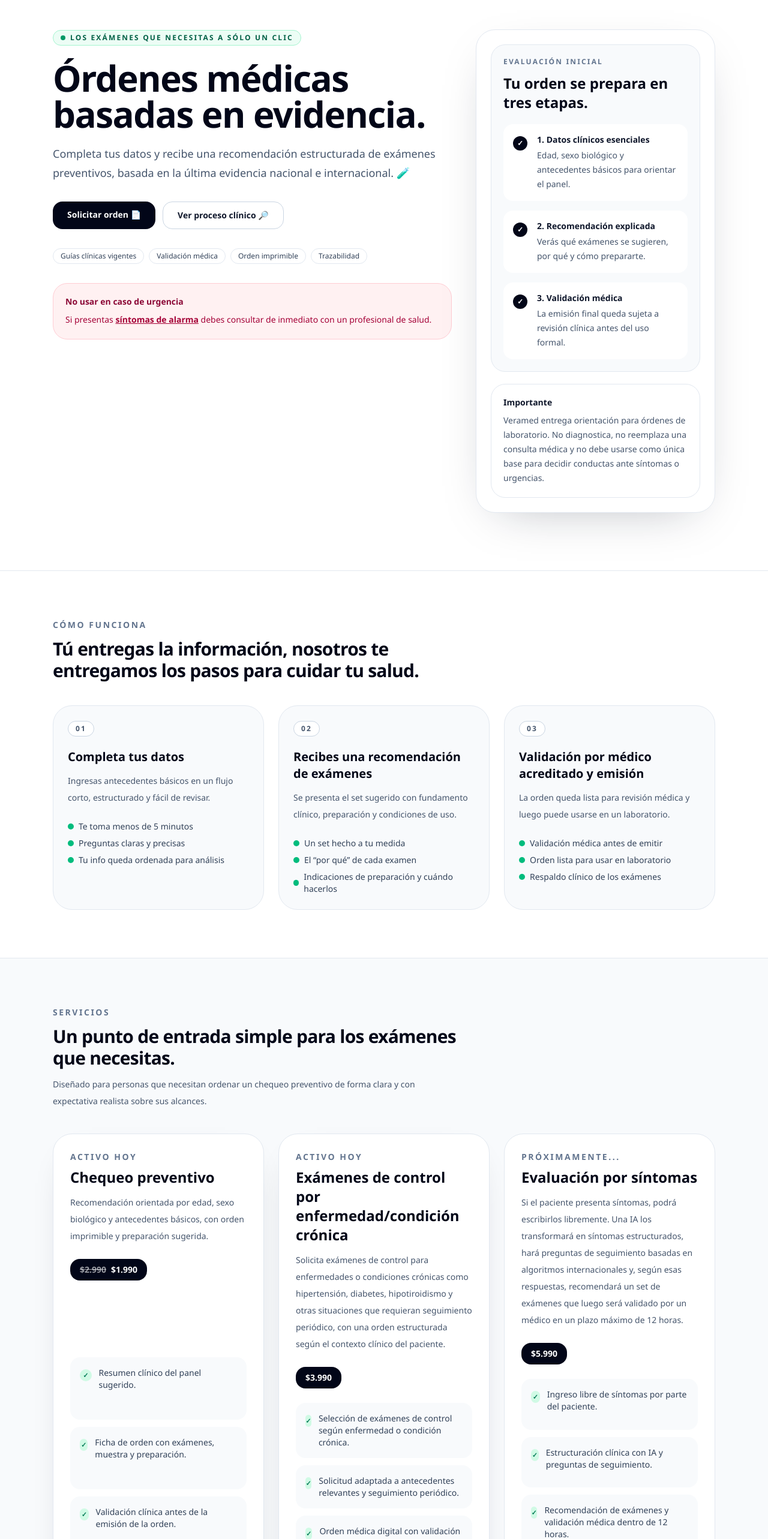
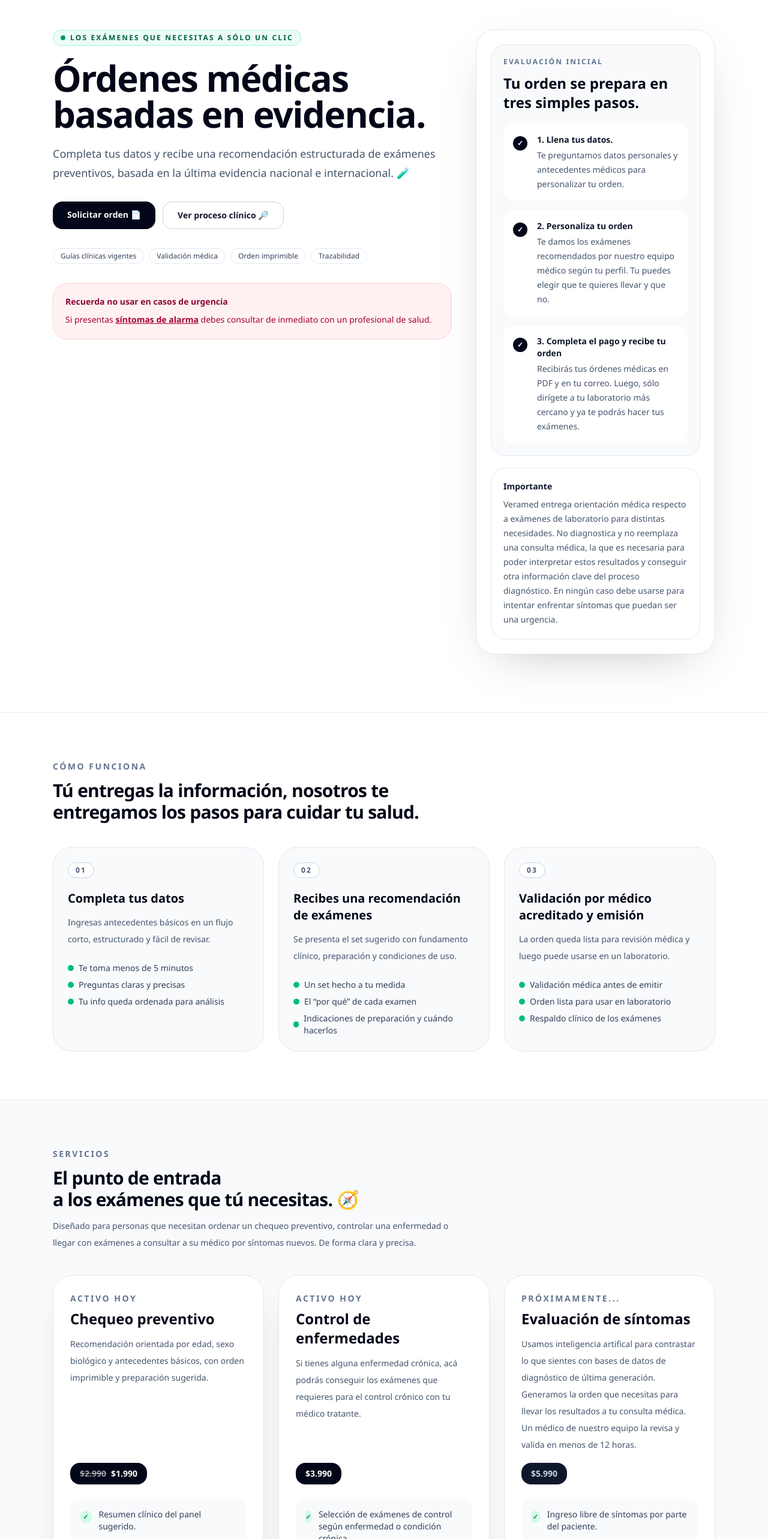
Before and after one commit to donvictors/veramed-web, a Next.js app: page / in a window 1280 px wide. Shown: the part 160-2726 px from the top of the page at 60% size. Built offline with nearby package versions, Linux system fonts and the light colour scheme; no server answers.

Commit message:
Actualiza textos y opciones de che〈

```diff
--- a/app/globals.css
+++ b/app/globals.css
@@ -21,3 +21,30 @@ body {
   color: var(--foreground);
   font-family: var(--font-sans);
 }
+
+.hero-title-reveal {
+  display: inline-block;
+  white-space: nowrap;
+  opacity: 0;
+  clip-path: inset(0 100% 0 0);
+  animation: hero-title-reveal 0.3s ease-out 0.5s forwards;
+}
+
+@keyframes hero-title-reveal {
+  from {
+    opacity: 0;
+    clip-path: inset(0 100% 0 0);
+  }
+  to {
+    opacity: 1;
+    clip-path: inset(0 0 0 0);
+  }
+}
+
+@media (prefers-reduced-motion: reduce) {
+  .hero-title-reveal {
+    opacity: 1;
+    clip-path: inset(0 0 0 0);
+    animation: none;
+  }
+}
--- a/components/Hero.tsx
+++ b/components/Hero.tsx
@@ -18,7 +18,8 @@ export default function Hero() {
           </p>
 
           <h1 className="mt-6 max-w-3xl text-4xl font-semibold tracking-tight text-slate-950 md:text-6xl">
-            Órdenes médicas basadas en evidencia.
+            <span className="block">Órdenes médicas</span>
+            <span className="hero-title-reveal block">basadas en evidencia.</span>
           </h1>
 
           <p className="mt-5 max-w-2xl text-lg leading-8 text-slate-600">
@@ -53,7 +54,7 @@ export default function Hero() {
           </div>
 
           <div className="mt-8 max-w-2xl rounded-3xl border border-rose-200 bg-rose-50 p-5">
-            <p className="text-sm font-semibold text-rose-900">No usar en caso de urgencia</p>
+            <p className="text-sm font-semibold text-rose-900">Recuerda no usar en casos de urgencia</p>
             <p className="mt-2 text-sm leading-6 text-rose-800">
               Si presentas{" "}
               <Link href="#faq-sintomas-alarma" className="font-semibold underline">
@@ -70,20 +71,20 @@ export default function Hero() {
               Evaluación inicial
             </p>
             <h2 className="mt-3 text-2xl font-semibold text-slate-950">
-              Tu orden se prepara en tres etapas.
+              Tu orden se prepara en tres simples pasos.
             </h2>
             <div className="mt-5 space-y-4">
               <ClinicalPoint
-                title="1. Datos clínicos esenciales"
-                description="Edad, sexo biológico y antecedentes básicos para orientar el panel."
+                title="1. Llena tus datos."
+                description="Te preguntamos datos personales y antecedentes médicos para personalizar tu orden."
               />
               <ClinicalPoint
-                title="2. Recomendación explicada"
-                description="Verás qué exámenes se sugieren, por qué y cómo prepararte."
+                title="2. Personaliza tu orden"
+                description="Te damos los exámenes recomendados por nuestro equipo médico según tu perfil. Tu puedes elegir que te quieres llevar y que no."
               />
               <ClinicalPoint
-                title="3. Validación médica"
-                description="La emisión final queda sujeta a revisión clínica antes del uso formal."
+                title="3. Completa el pago y recibe tu orden"
+                description="Recibirás tus órdenes médicas en PDF y en tu correo. Luego, sólo dirígete a tu laboratorio más cercano y ya te podrás hacer tus exámenes."
               />
             </div>
           </div>
@@ -91,9 +92,11 @@ export default function Hero() {
           <div className="mt-5 rounded-3xl border border-slate-200 p-5">
             <p className="text-sm font-semibold text-slate-900">Importante</p>
             <p className="mt-2 text-sm leading-6 text-slate-600">
-              Veramed entrega orientación para órdenes de laboratorio. No diagnostica, no reemplaza
-              una consulta médica y no debe usarse como única base para decidir conductas ante
-              síntomas o urgencias.
+              Veramed entrega orientación médica respecto a exámenes de laboratorio para distintas
+              necesidades. No diagnostica y no reemplaza una consulta médica, la que es necesaria
+              para poder interpretar estos resultados y conseguir otra información clave del proceso
+              diagnóstico. En ningún caso debe usarse para intentar enfrentar síntomas que puedan
+              ser una urgencia.
             </p>
           </div>
         </div>
--- a/components/Services.tsx
+++ b/components/Services.tsx
@@ -9,11 +9,14 @@ export default function Services() {
             Servicios
           </p>
           <h2 className="mt-3 text-3xl font-semibold tracking-tight text-slate-950">
-            Un punto de entrada simple para los exámenes que necesitas.
+            El punto de entrada
+            <br />
+            a los exámenes que tú necesitas. 🧭
           </h2>
           <p className="mt-3 text-sm leading-7 text-slate-600">
-            Diseñado para personas que necesitan ordenar un chequeo preventivo de forma clara y
-            con expectativa realista sobre sus alcances.
+            Diseñado para personas que necesitan ordenar un chequeo preventivo, controlar una
+            enfermedad o llegar con exámenes a consultar a su médico por síntomas nuevos. De forma
+            clara y precisa.
           </p>
         </div>
 
@@ -30,10 +33,14 @@ export default function Services() {
                   orden imprimible y preparación sugerida.
                 </p>
               </div>
-              <span className="mt-6 inline-flex w-fit items-center gap-2 rounded-2xl bg-slate-950 px-4 py-2 text-sm font-semibold text-white">
+              <Link
+                href="/chequeo"
+                className="mt-auto inline-flex w-fit items-center gap-2 rounded-2xl bg-slate-950 px-4 py-2 text-sm font-semibold text-white transition hover:bg-slate-800"
+                aria-label="Ir a solicitar chequeo preventivo"
+              >
                 <span className="text-white/60 line-through">$2.990</span>
                 <span>$1.990</span>
-              </span>
+              </Link>
             </div>
 
             <div className="mt-6 grid flex-1 gap-3 text-sm text-slate-700">
@@ -59,18 +66,20 @@ export default function Services() {
                   Activo hoy
                 </p>
                 <h3 className="mt-2 text-2xl font-semibold text-slate-950">
-                  Exámenes de control por enfermedad/condición crónica
+                  Control de enfermedades
                 </h3>
                 <p className="mt-3 text-sm leading-7 text-slate-600">
-                  Solicita exámenes de control para enfermedades o condiciones crónicas como
-                  hipertensión, diabetes, hipotiroidismo y otras situaciones que requieran
-                  seguimiento periódico, con una orden estructurada según el contexto clínico del
-                  paciente.
+                  Si tienes alguna enfermedad crónica, acá podrás conseguir los exámenes que
+                  requieres para el control crónico con tu médico tratante.
                 </p>
               </div>
-              <span className="mt-6 inline-flex w-fit rounded-2xl bg-slate-950 px-4 py-2 text-sm font-semibold text-white">
+              <Link
+                href="/control-cronico"
+                className="mt-auto inline-flex w-fit rounded-2xl bg-slate-950 px-4 py-2 text-sm font-semibold text-white transition hover:bg-slate-800"
+                aria-label="Ir a solicitar control crónico"
+              >
                 $3.990
-              </span>
+              </Link>
             </div>
 
             <div className="mt-6 grid flex-1 gap-3 text-sm text-slate-700">
@@ -96,16 +105,20 @@ export default function Services() {
                   Próximamente...
                 </p>
                 <h3 className="mt-2 text-2xl font-semibold text-slate-950">
-                  Evaluación por síntomas
+                  Evaluación de síntomas
                 </h3>
                 <p className="mt-3 text-sm leading-7 text-slate-600">
-                  Si el paciente presenta síntomas, podrá escribirlos libremente. Una IA los
-                  transformará en síntomas estructurados, hará preguntas de seguimiento basadas en
-                  algoritmos internacionales y, según esas respuestas, recomendará un set de
-                  exámenes que luego será validado por un médico en un plazo máximo de 12 horas.
+                  Usamos inteligencia artifical para contrastar lo que sientes con bases de datos
+                  de diagnóstico de última generación. Generamos la orden que necesitas para llevar
+                  los resultados a tu consulta médica. Un médico de nuestro equipo la revisa y
+                  valida en menos de 12 horas.
                 </p>
               </div>
-              <span className="mt-6 inline-flex w-fit rounded-2xl bg-slate-950 px-4 py-2 text-sm font-semibold text-white">
+              <span
+                className="mt-auto inline-flex w-fit cursor-not-allowed rounded-2xl bg-slate-900 px-4 py-2 text-sm font-semibold text-slate-300"
+                aria-disabled="true"
+                title="Disponible pronto"
+              >
                 $5.990
               </span>
             </div>
--- a/lib/checkup.ts
+++ b/lib/checkup.ts
@@ -2,6 +2,8 @@ export type Sex = "M" | "F";
 export type Smoking = "never" | "former" | "current";
 export type SexualActivity = "yes" | "no";
 export type Pregnancy = "yes" | "no";
+export type DietaryRestriction = "none" | "special";
+export type DietaryPattern = "vegan" | "vegetarian" | "ketogenic" | "gluten_free";
 export type ReviewStatus = "queued" | "approved" | "rejected";
 
 export type PatientNameFields = {
@@ -33,6 +35,8 @@ export type CheckupInput = {
   sexualActivity: SexualActivity;
   pregnancy: Pregnancy;
   gestationWeeks?: number;
+  dietaryRestriction?: DietaryRestriction;
+  dietaryPatterns?: DietaryPattern[];
 };
 
 export type TestItem = {
@@ -242,6 +246,7 @@ export function recommend(input: CheckupInput): CheckupRecommendation {
   const quitSmokingYearsAgo = input.quitSmokingYearsAgo ?? 0;
   const eligibleFormerSmoker = input.smoking === "former" && quitSmokingYearsAgo <= 15;
   const eligibleCurrentSmoker = input.smoking === "current";
+  const dietaryPatterns = new Set(input.dietaryPatterns ?? []);
 
   addTest(
     "Glucosa en sangre",
@@ -379,6 +384,55 @@ export function recommend(input: CheckupInput): CheckupRecommendation {
     );
   }
 
+  if (dietaryPatterns.has("vegan") || dietaryPatterns.has("vegetarian")) {
+    addTest(
+      "Niveles de vitamina B12",
+      "Se agrega por dieta vegana/vegetaria para evaluar riesgo de déficit de vitamina B12.",
+    );
+    addTest(
+      "Ferritina",
+      "Se agrega por dieta vegana/vegetaria para control de reservas de hierro.",
+    );
+    addTest(
+      "Cinética de fierro",
+      "Se agrega por dieta vegana/vegetaria para evaluar estado de hierro circulante.",
+    );
+    addTest(
+      "Hemograma",
+      "Se agrega por dieta vegana/vegetaria para evaluar parámetros hematológicos asociados.",
+    );
+    addTest(
+      "Niveles de vitamina D",
+      "Se agrega por dieta vegana/vegetaria para evaluar estado de vitamina D.",
+    );
+  }
+
+  if (dietaryPatterns.has("ketogenic")) {
+    addTest(
+      "Ácido úrico",
+      "Se agrega por dieta cetogénica para control metabólico complementario.",
+    );
+  }
+
+  if (dietaryPatterns.has("gluten_free")) {
+    addTest(
+      "Ferritina",
+      "Se agrega por dieta libre de gluten para control de reservas de hierro.",
+    );
+    addTest(
+      "Cinética de fierro",
+      "Se agrega por dieta libre de gluten para evaluar estado de hierro circulante.",
+    );
+    addTest(
+      "Hemograma",
+      "Se agrega por dieta libre de gluten para evaluación hematológica complementaria.",
+    );
+    addTest(
+      "Folato sérico",
+      "Se agrega por dieta libre de gluten para evaluar estado de folato.",
+    );
+  }
+
   const tests = Array.from(testMap.values());
   const summary =
     tests.length > 0
```
Also changed, not shown: app/chequeo/page.tsx (+85 -2 lines), app/chequeo/resumen/page.tsx (+13 -7 lines).
